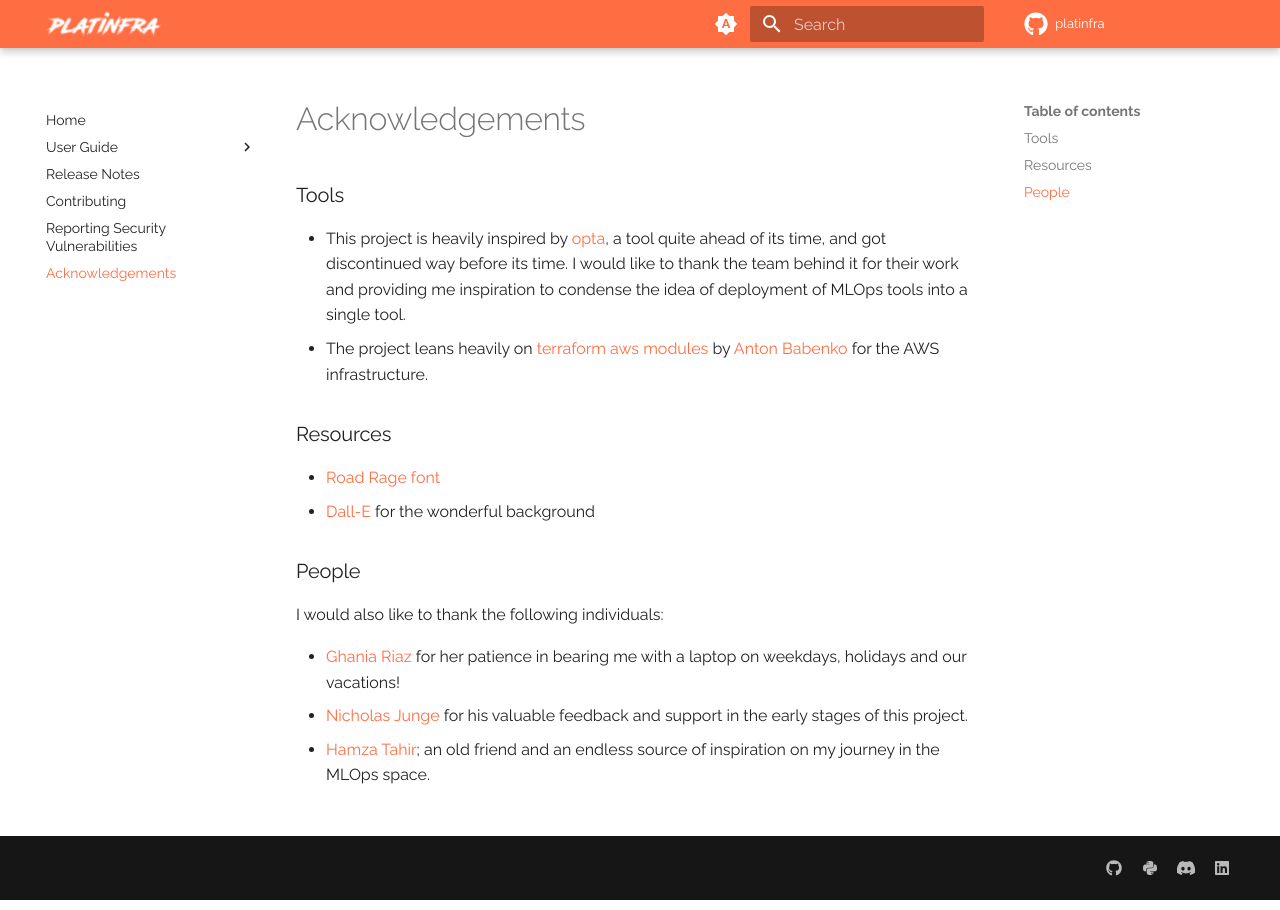
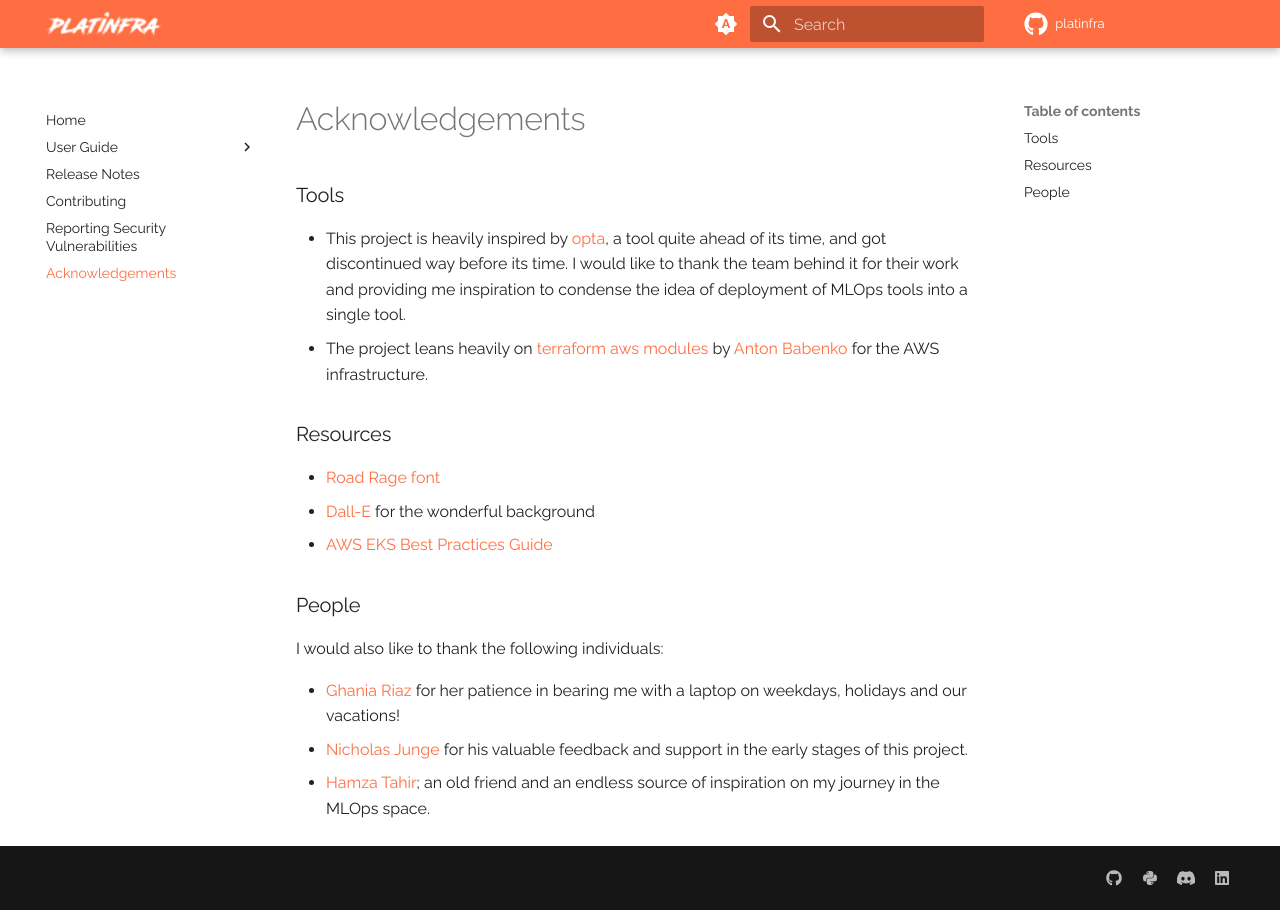
Before and after one commit to mlinfra-io/mlinfra, an MkDocs documentation site: the page built from docs/Acknowledgements.md, in a window 1280 px wide. Built offline with MkDocs 1.6.1 and Material for MkDocs 9.7.7, drawn with Linux system fonts in a browser that asks for light colours; some web fonts are replaced; plug-ins that fetch from the network failed and are left out; comment, search, counter and statistics services are not loaded; the version menu is left out.

Commit message:
Added AWS EKS best practices guide
Signed-off-by: Ali Abbas Jaffri <ali.abbasjaffri@live.com>

```diff
--- a/docs/Acknowledgements.md
+++ b/docs/Acknowledgements.md
@@ -7,6 +7,7 @@
 
 - [Road Rage font](https://www.fontspace.com/road-rage-font-f43310)
 - [Dall-E](https://openai.com/dall-e-2) for the wonderful background
+- [AWS EKS Best Practices Guide](https://aws.github.io/aws-eks-best-practices/)
 
 ### People
 
```
